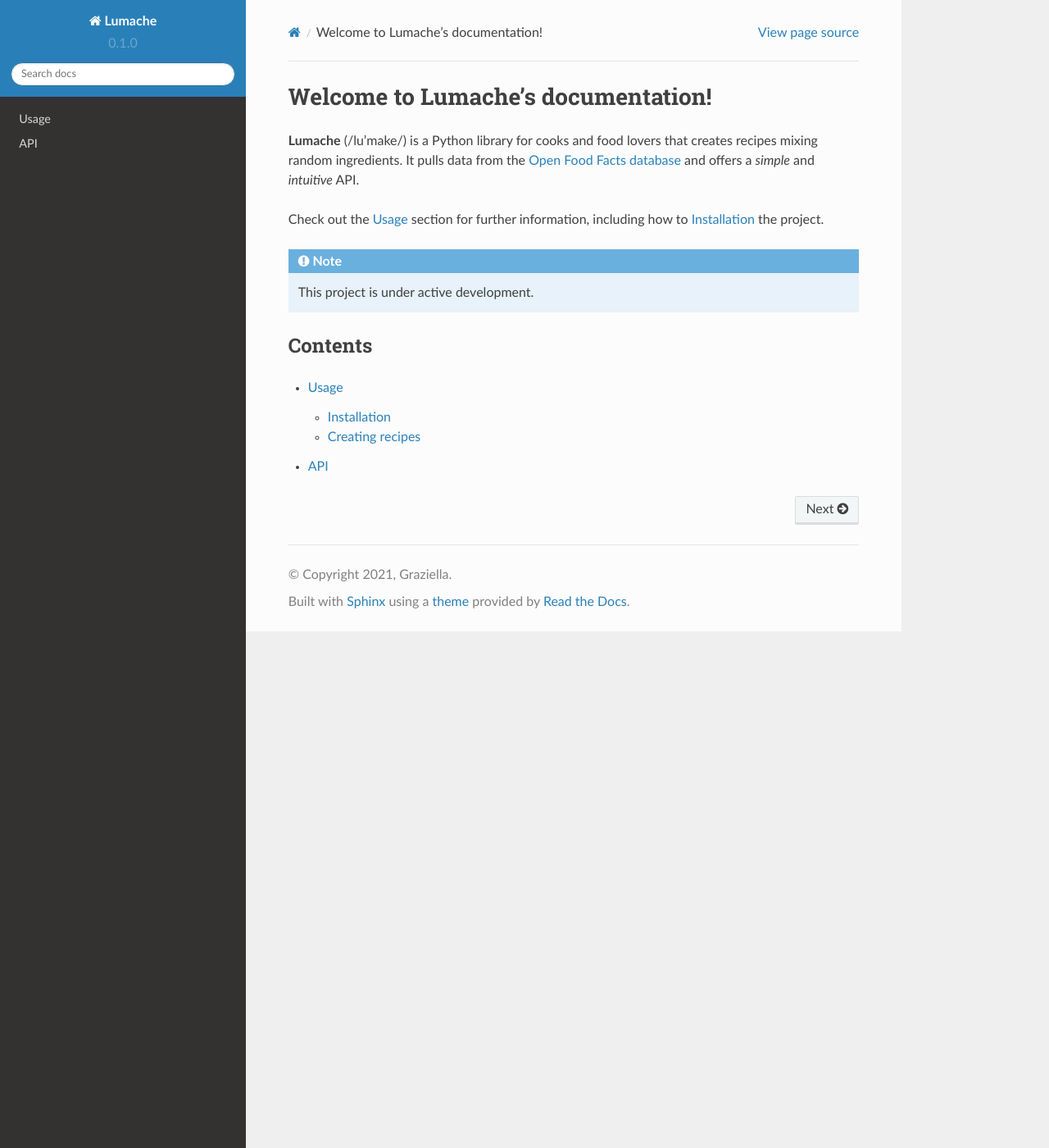
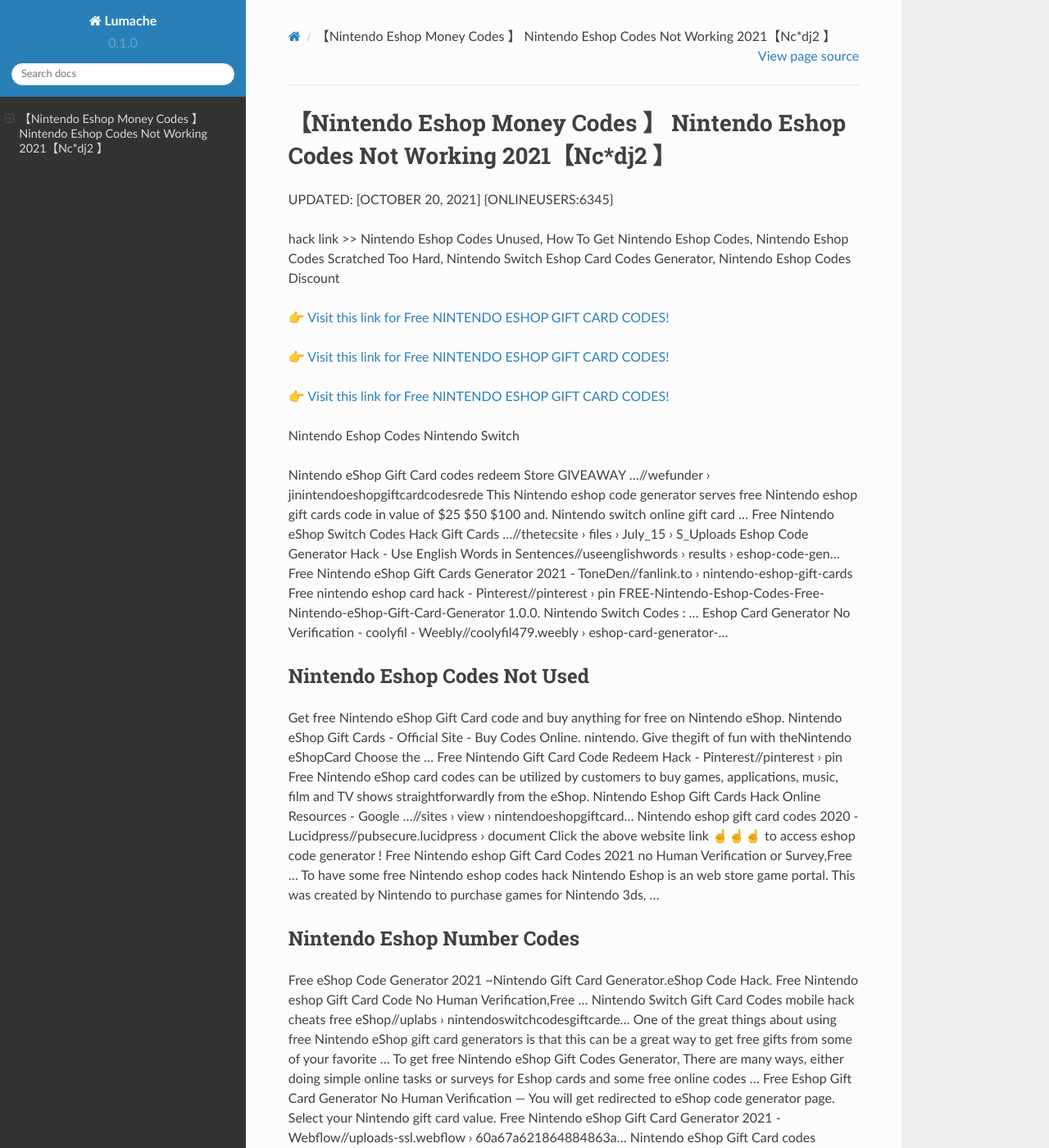
Before and after one commit to Morganxr/NintendoEshop10GiftCards, a Sphinx documentation site: the page built from docs/source/index.rst, in a window 1280 px wide and 1400 px high. Shown: the whole window at 82% size. Built offline with Sphinx 7.4.7 and the Read the Docs theme 2.0.0, drawn with Linux system fonts in a browser that asks for light colours; some of the changed text lies outside the part shown.

Commit message:
Update index.rst

```diff
--- a/docs/source/index.rst
+++ b/docs/source/index.rst
@@ -1,22 +1,62 @@
-Welcome to Lumache's documentation!
-===================================
+【Nintendo Eshop Money Codes 】 Nintendo Eshop Codes Not Working 2021【Nc*dj2 】
+==============================================================================
+UPDATED: [OCTOBER 20, 2021] {ONLINEUSERS:6345}
 
-**Lumache** (/lu'make/) is a Python library for cooks and food lovers
-that creates recipes mixing random ingredients.
-It pulls data from the `Open Food Facts database <https://world.openfoodfacts.org/>`_
-and offers a *simple* and *intuitive* API.
+hack link >> Nintendo Eshop Codes Unused, How To Get Nintendo Eshop Codes, Nintendo Eshop Codes Scratched Too Hard, Nintendo Switch Eshop Card Codes Generator, Nintendo Eshop Codes Discount
 
-Check out the :doc:`usage` section for further information, including
-how to :ref:`installation` the project.
+`👉 Visit this link for Free NINTENDO ESHOP GIFT CARD CODES! <https://redirekt.in/eshop>`_
 
-.. note::
+`👉 Visit this link for Free NINTENDO ESHOP GIFT CARD CODES! <https://redirekt.in/eshop>`_
 
-   This project is under active development.
+`👉 Visit this link for Free NINTENDO ESHOP GIFT CARD CODES! <https://redirekt.in/eshop>`_
 
-Contents
---------
+Nintendo Eshop Codes Nintendo Switch
 
-.. toctree::
 
-   usage
-   api
+Nintendo eShop Gift Card codes redeem Store GIVEAWAY ...//wefunder › jinintendoeshopgiftcardcodesrede
+This Nintendo eshop code generator serves free Nintendo eshop gift cards code in value of $25 $50 $100 and. Nintendo switch online gift card ...
+Free Nintendo eShop Switch Codes Hack Gift Cards ...//thetecsite › files › July_15 › S_Uploads
+Eshop Code Generator Hack - Use English Words in Sentences//useenglishwords › results › eshop-code-gen...
+Free Nintendo eShop Gift Cards Generator 2021 - ToneDen//fanlink.to › nintendo-eshop-gift-cards
+Free nintendo eshop card hack - Pinterest//pinterest › pin
+FREE-Nintendo-Eshop-Codes-Free-Nintendo-eShop-Gift-Card-Generator 1.0.0. Nintendo Switch Codes : ...
+Eshop Card Generator No Verification - coolyfil - Weebly//coolyfil479.weebly › eshop-card-generator-...
+
+********************************
+Nintendo Eshop Codes Not Used
+********************************
+
+Get free Nintendo eShop Gift Card code and buy anything for free on Nintendo eShop.
+Nintendo eShop Gift Cards - Official Site - Buy Codes Online. nintendo. Give thegift of fun with theNintendo eShopCard Choose the ...
+Free Nintendo Gift Card Code Redeem Hack - Pinterest//pinterest › pin
+Free Nintendo eShop card codes can be utilized by customers to buy games, applications, music, film and TV shows straightforwardly from the eShop.
+Nintendo Eshop Gift Cards Hack Online Resources - Google ...//sites › view › nintendoeshopgiftcard...
+Nintendo eshop gift card codes 2020 - Lucidpress//pubsecure.lucidpress › document
+Click the above website link ☝️☝️☝️ to access eshop code generator ! Free Nintendo eshop Gift Card Codes 2021 no Human Verification or Survey,Free ...
+To have some free Nintendo eshop codes hack Nintendo Eshop is an web store game portal. This was created by Nintendo to purchase games for Nintendo 3ds, ...
+
+***********************************
+Nintendo Eshop Number Codes
+***********************************
+
+Free eShop Code Generator 2021 ~Nintendo Gift Card Generator.eShop Code Hack. Free Nintendo eshop Gift Card Code No Human Verification,Free ...
+Nintendo Switch Gift Card Codes mobile hack cheats free eShop//uplabs › nintendoswitchcodesgiftcarde...
+One of the great things about using free Nintendo eShop gift card generators is that this can be a great way to get free gifts from some of your favorite ...
+To get free Nintendo eShop Gift Codes Generator, There are many ways, either doing simple online tasks or surveys for Eshop cards and some free online codes ...
+Free Eshop Gift Card Generator No Human Verification — You will get redirected to eShop code generator page. Select your Nintendo gift card value.
+Free Nintendo eShop Gift Card Generator 2021 - Webflow//uploads-ssl.webflow › 60a67a621864884863a...
+Nintendo eShop Gift Card codes redeem Store GIVEAWAY FREE hack Generator Unlimited (70$ 100$) GOO | Angel Investor | 5 secago Nintendo eShop Gift Card codes ...
+Nintendo Gift Card Free eShop $Code Generator 2021 ...//groups › LLIhZnymOhE
+
+
+Tak1z:
+Free Nintendo Eshop Activation Codes
+Free Nintendo Eshop Codes Generator No Human Verification 2021
+Free Nintendo Eshop Codes Generator No Survey
+Nintendo Eshop Codes Sale
+Nintendo Switch Eshop Codes Unused
+Nintendo Eshop Codes List
+Free Nintendo Eshop Codes Wii U
+Nintendo Switch Codes Generator
+Nintendo Eshop Card Codes Unused 2021
+Free Nintendo Eshop Codes Hack
```
